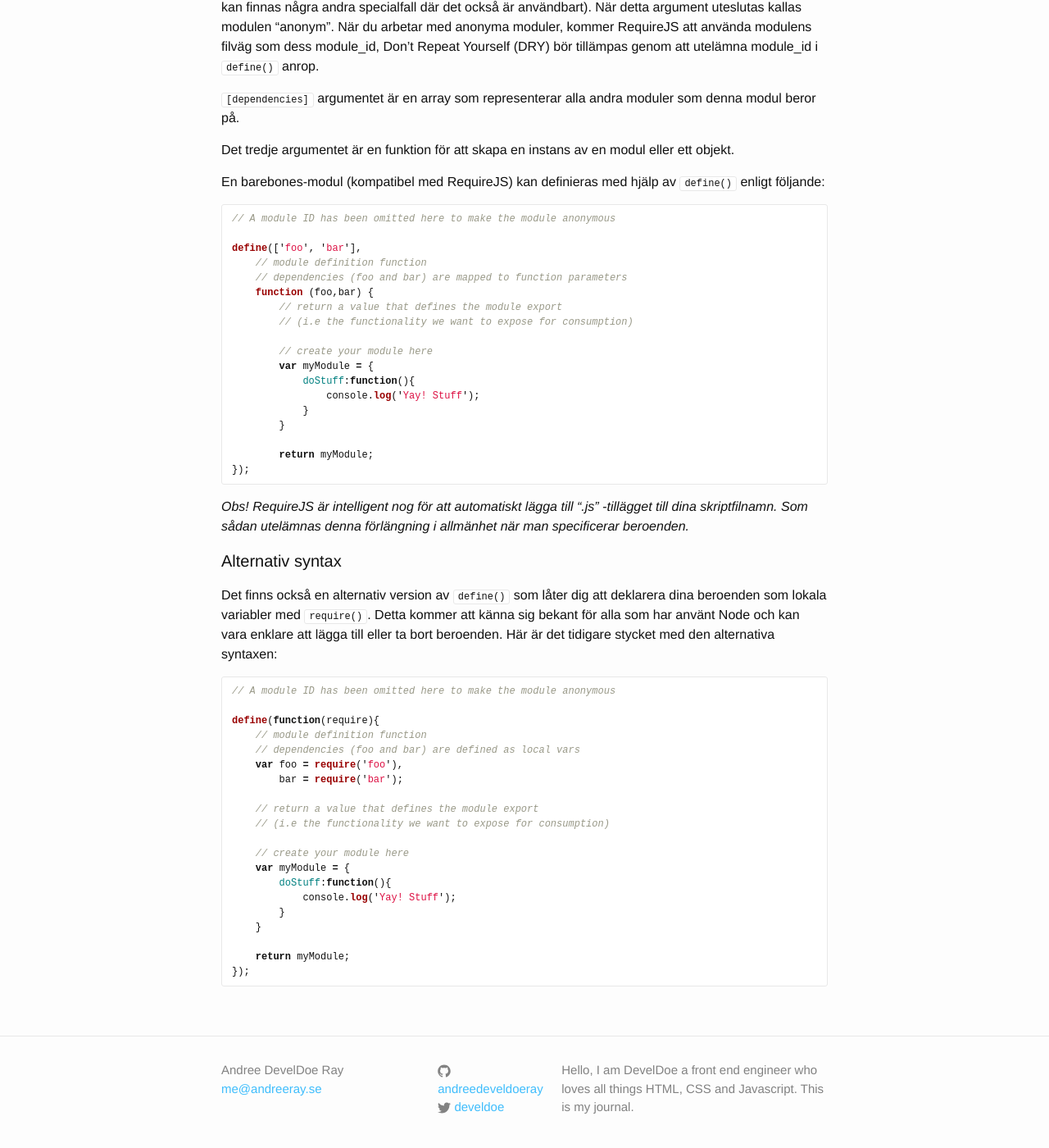
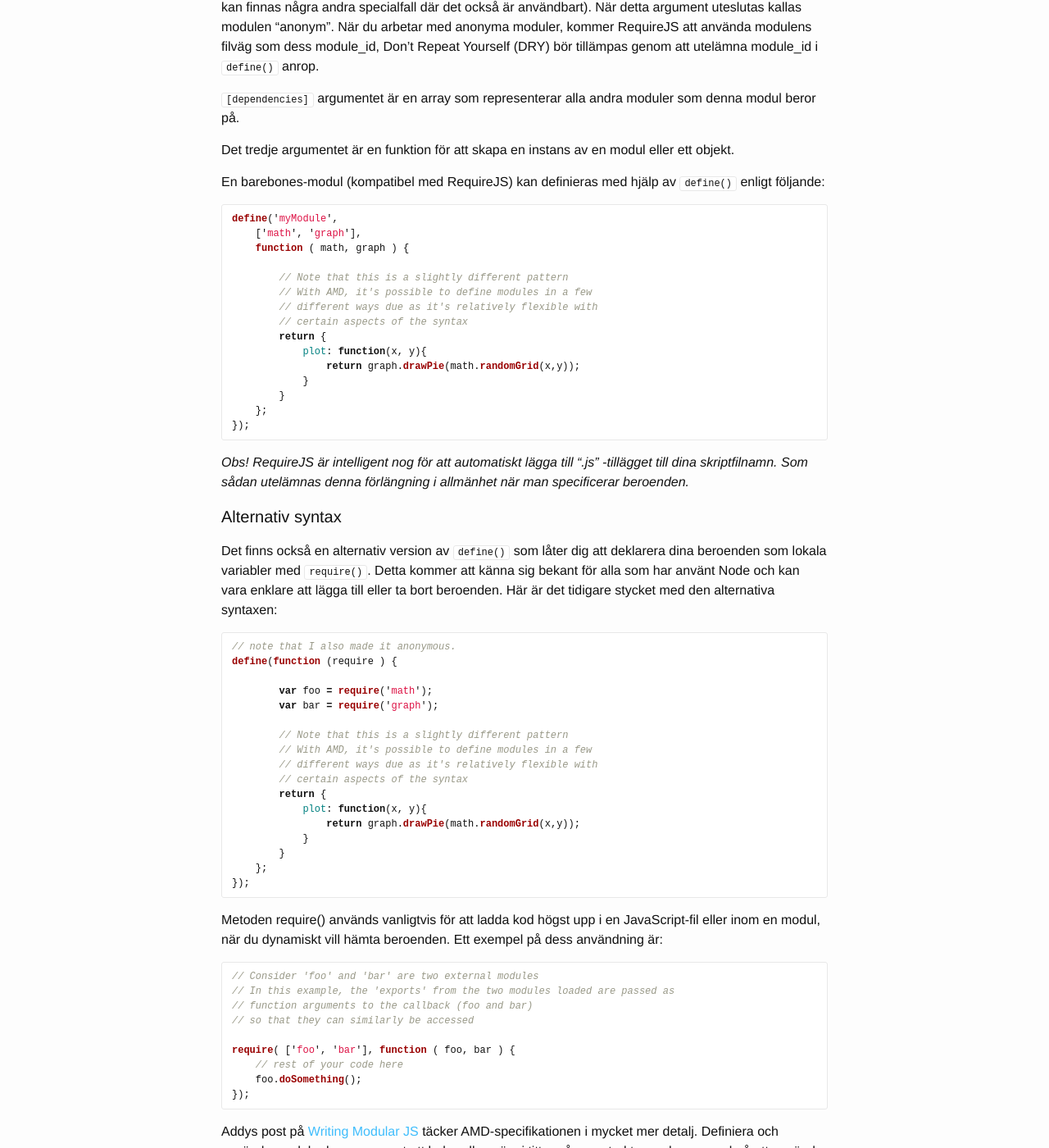
Before and after one commit to develdoe/develdoe.github.io, a Jekyll site: the page built from _posts/2017-10-20-javascript-requirejs.md, in a window 1280 px wide and 1400 px high, scrolled down 1688 px. Shown: the whole window at 82% size. Built offline with Jekyll 4.4.1, drawn with Linux system fonts in a browser that asks for light colours; some of the changed text lies outside the part shown.

Commit message:
Create 2017-10-20-javascript-requirejs.md

````diff
--- a/_posts/2017-10-20-javascript-requirejs.md
+++ b/_posts/2017-10-20-javascript-requirejs.md
@@ -53,23 +53,20 @@ Det tredje argumentet är en funktion för att skapa en instans av en modul elle
 En barebones-modul (kompatibel med RequireJS) kan definieras med hjälp av `define()` enligt följande:
 
 ```js
-// A module ID has been omitted here to make the module anonymous
+define('myModule',
+    ['math', 'graph'],
+    function ( math, graph ) {
 
-define(['foo', 'bar'],
-    // module definition function
-    // dependencies (foo and bar) are mapped to function parameters
-    function (foo,bar) {
-        // return a value that defines the module export
-        // (i.e the functionality we want to expose for consumption)
-
-        // create your module here
-        var myModule = {
-            doStuff:function(){
-                console.log('Yay! Stuff');
+        // Note that this is a slightly different pattern
+        // With AMD, it's possible to define modules in a few
+        // different ways due as it's relatively flexible with
+        // certain aspects of the syntax
+        return {
+            plot: function(x, y){
+                return graph.drawPie(math.randomGrid(x,y));
             }
         }
-
-        return myModule;
+    };
 });
 ```
 
@@ -80,24 +77,39 @@ define(['foo', 'bar'],
 Det finns också en alternativ version av `define()` som låter dig att deklarera dina beroenden som lokala variabler med `require()`. Detta kommer att känna sig bekant för alla som har använt Node och kan vara enklare att lägga till eller ta bort beroenden. Här är det tidigare stycket med den alternativa syntaxen:
 
 ```js
-// A module ID has been omitted here to make the module anonymous
+// note that I also made it anonymous.
+define(function (require ) {
 
-define(function(require){
-    // module definition function
-    // dependencies (foo and bar) are defined as local vars
-    var foo = require('foo'),
-        bar = require('bar');
+        var foo = require('math');
+        var bar = require('graph');
 
-    // return a value that defines the module export
-    // (i.e the functionality we want to expose for consumption)
-
-    // create your module here
-    var myModule = {
-        doStuff:function(){
-            console.log('Yay! Stuff');
+        // Note that this is a slightly different pattern
+        // With AMD, it's possible to define modules in a few
+        // different ways due as it's relatively flexible with
+        // certain aspects of the syntax
+        return {
+            plot: function(x, y){
+                return graph.drawPie(math.randomGrid(x,y));
+            }
         }
-    }
-
-    return myModule;
+    };
 });
 ```
+
+Metoden require() används vanligtvis för att ladda kod högst upp i en JavaScript-fil eller inom en modul, när du dynamiskt vill hämta beroenden. Ett exempel på dess användning är:
+
+```js
+// Consider 'foo' and 'bar' are two external modules
+// In this example, the 'exports' from the two modules loaded are passed as
+// function arguments to the callback (foo and bar)
+// so that they can similarly be accessed
+
+require( ['foo', 'bar'], function ( foo, bar ) {
+    // rest of your code here
+    foo.doSomething();
+});
+```
+
+Addys post på [Writing Modular JS](https://addyosmani.com/writing-modular-js/) täcker AMD-specifikationen i mycket mer detalj. Definiera och använda moduler kommer snart att behandlas när vi tittar på mer strukturerade exempel på att använda RequireJS.
+
+## Komma igång med RequireJS
````
